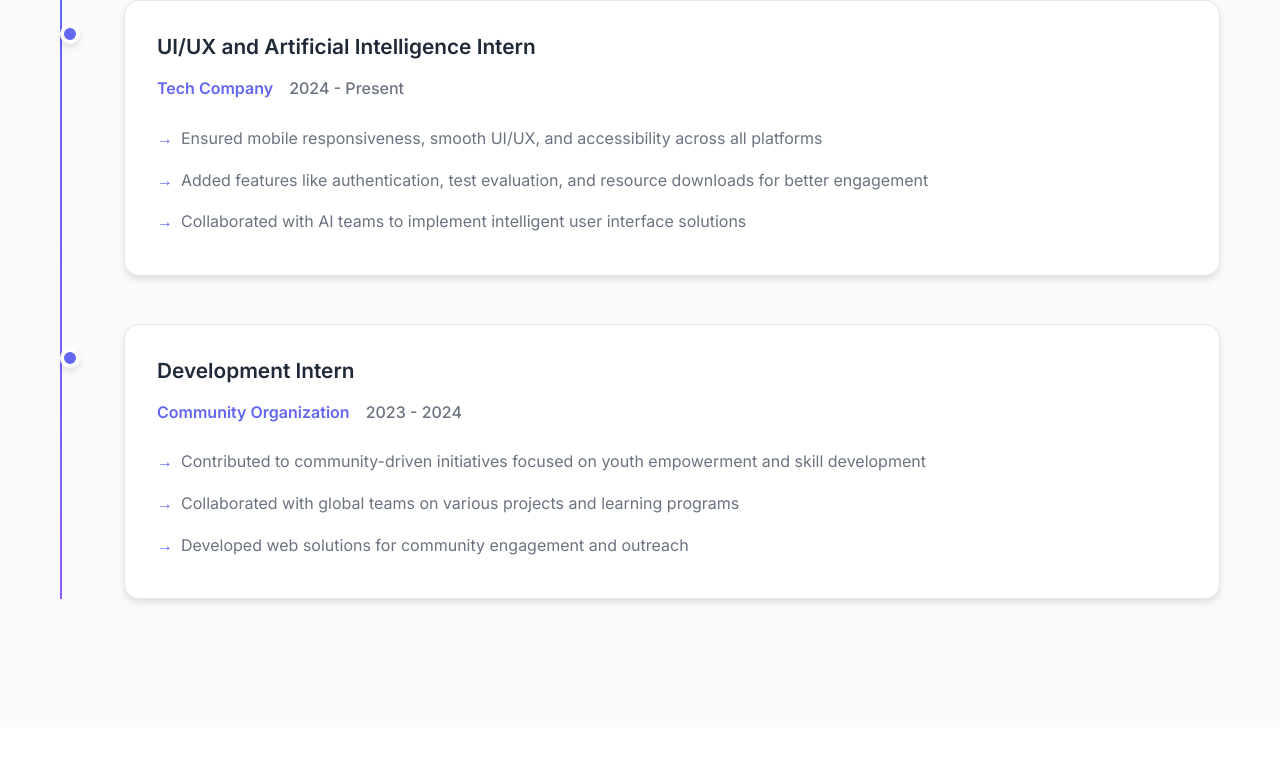
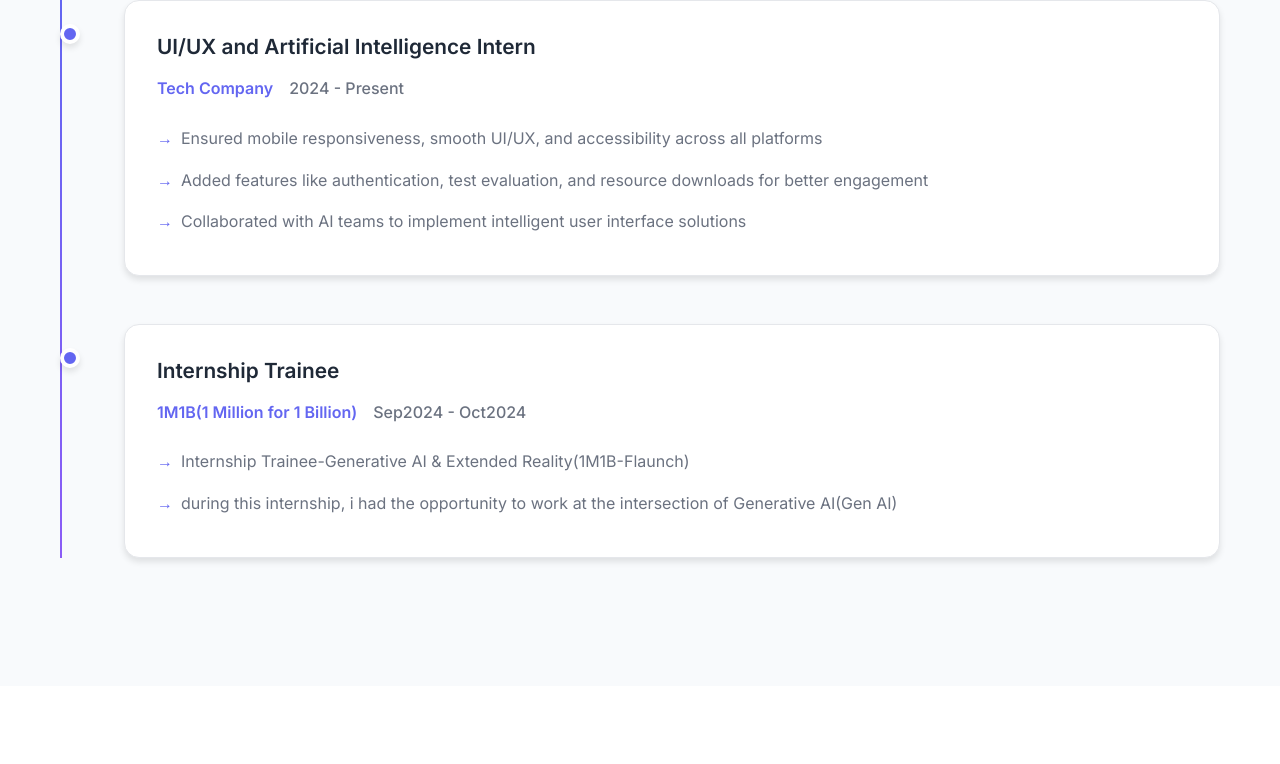
Before and after one commit to Ragul11sj/my-portfolio, a plain HTML site: page index.html in a window 1280 px wide. Shown: the part 4863-5627 px from the top of the page. Drawn offline with Linux system fonts and the light colour scheme.

Commit message:
Update index.html

```diff
--- a/index.html
+++ b/index.html
@@ -353,15 +353,14 @@
                     <div class="timeline-marker"></div>
                     <div class="timeline-content">
                         <div class="experience-card">
-                            <h3>Development Intern</h3>
+                            <h3>Internship Trainee</h3>
                             <div class="experience-meta">
-                                <span class="company">Community Organization</span>
-                                <span class="duration">2023 - 2024</span>
+                                <span class="company">1M1B(1 Million for 1 Billion)</span>
+                                <span class="duration">Sep2024 - Oct2024</span>
                             </div>
                             <ul class="experience-details">
-                                <li>Contributed to community-driven initiatives focused on youth empowerment and skill development</li>
-                                <li>Collaborated with global teams on various projects and learning programs</li>
-                                <li>Developed web solutions for community engagement and outreach</li>
+                                <li>Internship Trainee-Generative AI & Extended Reality(1M1B-Flaunch)</li>
+                                <li>during this internship, i had the opportunity to work at the intersection of Generative AI(Gen AI)</li>
                             </ul>
                         </div>
                     </div>
```
